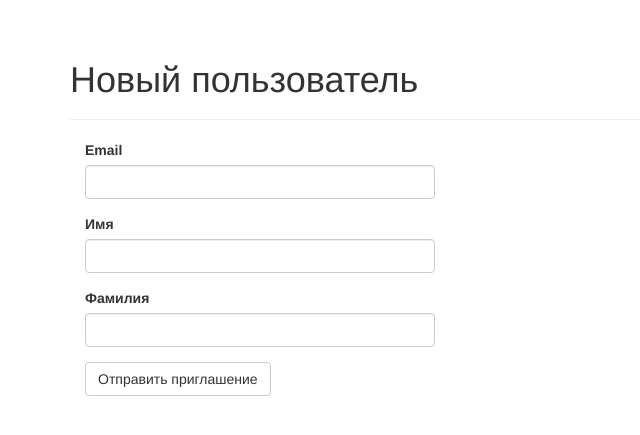
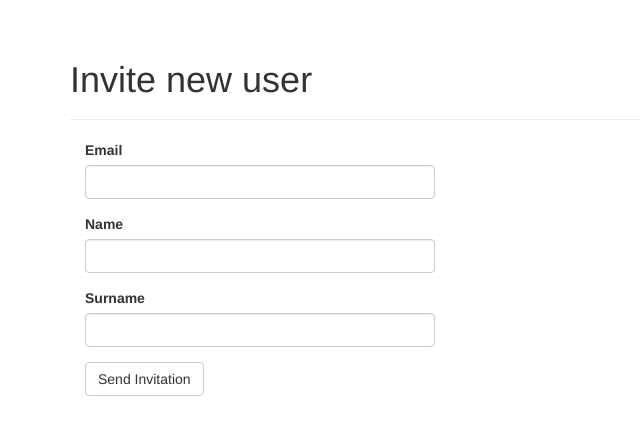
Before and after one commit to Iiss/mars_quiz_admin, a Flask app: page /auth/add-user in a window 1280 px wide. Shown: the part 52-487 px from the top of the page, without its empty margins (0-640 px from the left). Run offline with Flask 2, Linux system fonts and the light colour scheme; some libraries are stand-ins or nearby versions.

Commit message:
Text corrections

```diff
--- a/app/auth/forms.py
+++ b/app/auth/forms.py
@@ -12,9 +12,9 @@ class  LoginForm(Form):
 
 class AddUserForm(Form):
 	email = StringField('Email', validators = [Required(), Length(1, 64), Email()])
-	name = StringField(u'Имя', validators = [Required(), Length(1, 64)])
-	surname = StringField(u'Фамилия', validators = [Required(),Length(1,64)])
-	submit = SubmitField(u'Отправить приглашение')
+	name = StringField('Name', validators = [Required(), Length(1, 64)])
+	surname = StringField('Surname', validators = [Required(),Length(1,64)])
+	submit = SubmitField('Send Invitation')
 
 	def validate_email(self, field):
 		user = User.query.filter_by(email = field.data).first()
--- a/app/templates/auth/add_user.html
+++ b/app/templates/auth/add_user.html
@@ -1,11 +1,11 @@
 {% extends "base.html" %}
 {% import "bootstrap/wtf.html" as wtf %}
 
-{% block title %}Mars Quiz - Новый пользователь{% endblock %}
+{% block title %}Mars Quiz - Invite User{% endblock %}
 
 {% block page_content %}
 <div class="page-header">
-	<h1>Новый пользователь</h1>
+	<h1>Invite new user</h1>
 </div>
 <div class="col-md-4">
 	{{ wtf.quick_form(form) }}
--- a/app/templates/auth/change_password.html
+++ b/app/templates/auth/change_password.html
@@ -1,7 +1,7 @@
 {% extends "base.html" %}
 {% import "bootstrap/wtf.html" as wtf %}
 
-{% block title %}Flasky - Change password{% endblock %}
+{% block title %}Mars Quiz - Change password{% endblock %}
 
 {% block page_content %}
 <div class="page-header">
--- a/app/templates/auth/email/change_email.html
+++ b/app/templates/auth/email/change_email.html
@@ -5,5 +5,5 @@
 <p>Alternatively, you can paste the following link to your browser's address bar:</p>
 <p>{{ url_for('auth.change_email', token = token, _external = True) }}</p>
 <p>Sincerely,</p>
-<p>The Flasky Team</p>
+<p>The MarsQuiz Team</p>
 N<p><small>Note: replies to this email address are not monitored.</small></p>
--- a/app/templates/auth/email/change_email.txt
+++ b/app/templates/auth/email/change_email.txt
@@ -6,6 +6,6 @@ To confirm your new email address click on the following link:
 
 Sincerely,
 
-The Flasky Team
+The MarsQuiz Team
 
 Note: replies to this email address are not monitored.
--- a/app/templates/auth/email/register.html
+++ b/app/templates/auth/email/register.html
@@ -1,7 +1,7 @@
 <html>
 Dear {{ user.name }},
 <br/>
-Welcome to Flasky!
+Welcome to MarsQuiz!
 <br/>
 To confirm your account please clickon the following link:
 <br/>
@@ -11,7 +11,7 @@ To confirm your account please clickon the following link:
 <br/>
 Sincerely,
 <br/>
-The Flasky Team
+The MarsQuiz Team
 <br/>
 Note: replies to this email addess are not monitored.
 </html>
--- a/app/templates/auth/email/register.txt
+++ b/app/templates/auth/email/register.txt
@@ -1,6 +1,6 @@
 Dear {{ user.name }},
 
-Welcome to Flasky!
+Welcome to MarsQuiz!
 
 To confirm your account please clickon the following link:
 
@@ -8,6 +8,6 @@ To confirm your account please clickon the following link:
 
 Sincerely,
 
-The Flasky Team
+The MarsQuiz Team
 
 Note: replies to this email addess are not monitored.
--- a/app/templates/auth/email/reset_password.html
+++ b/app/templates/auth/email/reset_password.html
@@ -1,6 +1,5 @@
 <html>
-Dear {{ user.username }},
-Welcome to Flasky!
+Dear {{ user.username }}.
 <br/>
 To reset your password please click on the following link:
 <br/>
@@ -10,7 +9,7 @@ To reset your password please click on the following link:
 <br/>
 Sincerely,
 <br/>
-The Flasky Team
+The MarsQuiz Team
 <br/>
 Note: replies to this email addess are not monitored.
 </html>
--- a/app/templates/auth/login.html
+++ b/app/templates/auth/login.html
@@ -1,7 +1,7 @@
 {% extends "base.html" %}
 {% import "bootstrap/wtf.html" as wtf %}
 
-{% block title %}Flasky - Login{% endblock %}
+{% block title %}Mars Quiz - Login{% endblock %}
 
 {% block page_content %}
 <div class="page-header">
--- a/app/templates/auth/register.html
+++ b/app/templates/auth/register.html
@@ -1,7 +1,7 @@
 {% extends "base.html" %}
 {% import "bootstrap/wtf.html" as wtf %}
 
-{% block title %}Flasky - Register{% endblock %}
+{% block title %}Mars Quiz - Register{% endblock %}
 
 {% block page_content %}
 <div class="page-header">
--- a/app/templates/auth/reset_password.html
+++ b/app/templates/auth/reset_password.html
@@ -1,11 +1,11 @@
 {% extends "base.html" %}
 {% import "bootstrap/wtf.html" as wtf %}
 
-{% block title %}Flasky - Reset password{% endblock %}
+{% block title %}Mars Quiz - Reset password{% endblock %}
 
 {% block page_content %}
 <div class="page-header">
-	<h1>Change password</h1>
+	<h1>Reset password</h1>
 </div>
 <div class="col-md-4">
 	{{ wtf.quick_form(form) }}
--- a/app/templates/auth/unconfirmed.html
+++ b/app/templates/auth/unconfirmed.html
@@ -1,6 +1,6 @@
 {% extends "base.html" %}
 
-{% block title %}Flasky - Confirm your account{% endblock %}
+{% block title %}Mars Quiz - Confirm your account{% endblock %}
 
 {% block page_content %}
 <div class="page-header">
```
